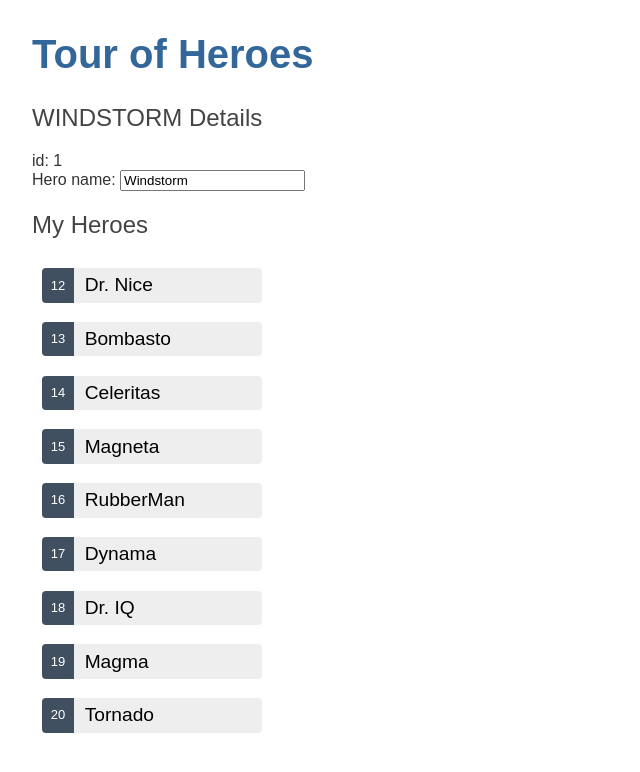
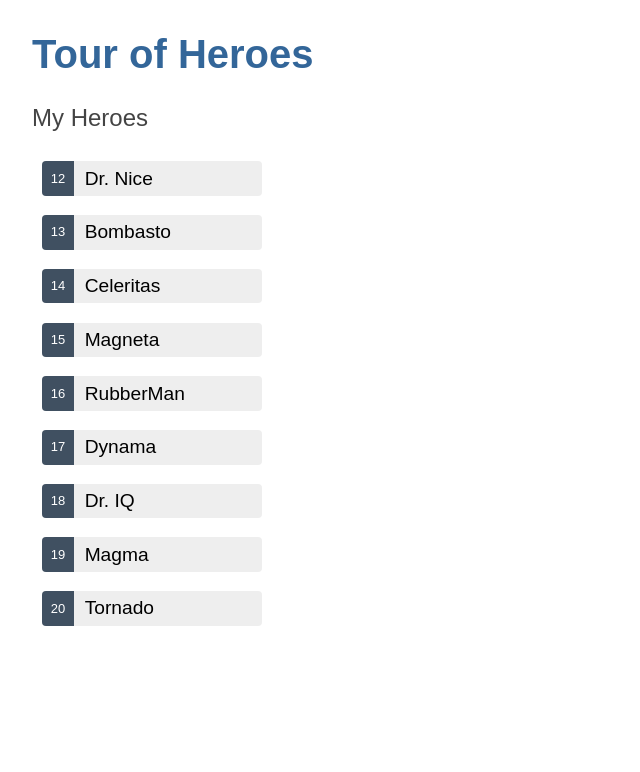
Before and after one commit to trbogi/angular-tour-of-heroes, an Angular app: page / in a window 1280 px wide. Shown: the top 772 px of the page, without its empty margins (0-640 px from the left). Built offline with nearby package versions, Linux system fonts and the light colour scheme.

Commit message:
Select heroes

```diff
--- a/src/app/heroes/heroes.component.html
+++ b/src/app/heroes/heroes.component.html
@@ -1,14 +1,16 @@
-<h2>{{hero.name | uppercase}} Details</h2>
-<div><span>id: <span>{{hero.id}}</span></span></div>
-<div>
-  <label for="name">Hero name: </label>
-  <input id="name" [(ngModel)]="hero.name" placeholder="name"/>
+<div *ngIf="selectedHero">
+  <h2>{{selectedHero.name | uppercase}} Details</h2>
+  <div><span>id: <span>{{selectedHero.id}}</span></span></div>
+  <div>
+    <label for="name">Hero name: </label>
+    <input id="name" [(ngModel)]="selectedHero.name" placeholder="name"/>
+  </div>
 </div>
 
 <h2>My Heroes</h2>
 <ul class="heroes">
   <li *ngFor="let hero of heroes">
-    <button type="button">
+    <button [class.selected]="hero === selectedHero"  type="button" (click)="onSelect(hero)">
       <span class="badge">{{hero.id}}</span>
       <span class="name">{{hero.name}}</span>
     </button>
--- a/src/app/heroes/heroes.component.ts
+++ b/src/app/heroes/heroes.component.ts
@@ -9,9 +9,10 @@
 })
 export class HeroesComponent implements OnInit {
   heroes = HEROES
-  hero: Hero = {
-    id: 1, name: 'Windstorm'
-  };
+  selectedHero?: Hero
+  onSelect(hero: Hero): void{
+    this.selectedHero =hero
+  }
 
   constructor() { }
 
```
